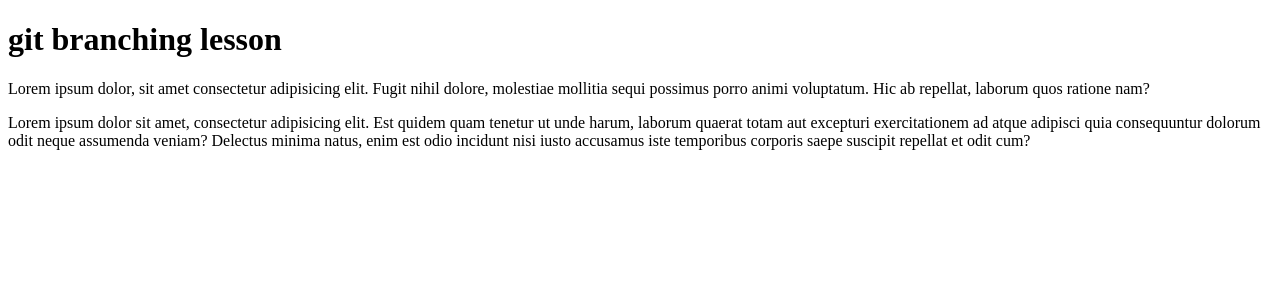
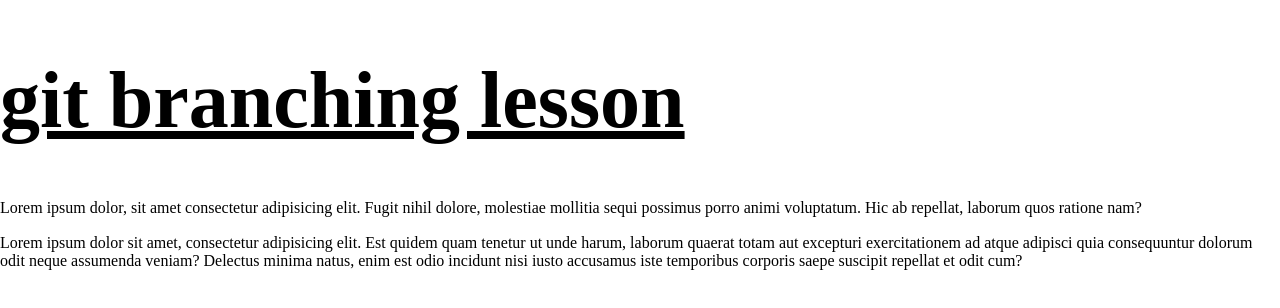
Before and after one commit to michacurri/git-branching-junoBootcamp, a plain HTML site: page index.html in a window 1280 px wide. Drawn offline with Linux system fonts and the light colour scheme.

Commit message:
linked stylesheet and added some new styles

```diff
--- a/index.html
+++ b/index.html
@@ -5,6 +5,7 @@
   <meta name="viewport" content="width=device-width, initial-scale=1.0">
   <meta http-equiv="X-UA-Compatible" content="ie=edge">
   <title>Git branching lesson on test</title>
+  <link rel="stylesheet" href="styles/style.css">
 </head>
 <body>
 <header>
--- a/styles/style.css
+++ b/styles/style.css
@@ -7,3 +7,9 @@ html { -moz-box-sizing: border-box; -webkit-box-sizing: border-box; box-sizing:
 *, *:before, *:after {box-sizing: inherit}
 
 .sr-only { position: absolute; width: 1px; height: 1px; margin: -1px; border: 0; padding: 0; white-space: nowrap; clip-path: inset(100%); clip: rect(0 0 0 0); overflow: hidden;}
+
+
+h1 {
+  font-size: 5rem;
+  text-decoration: underline;
+}
```
